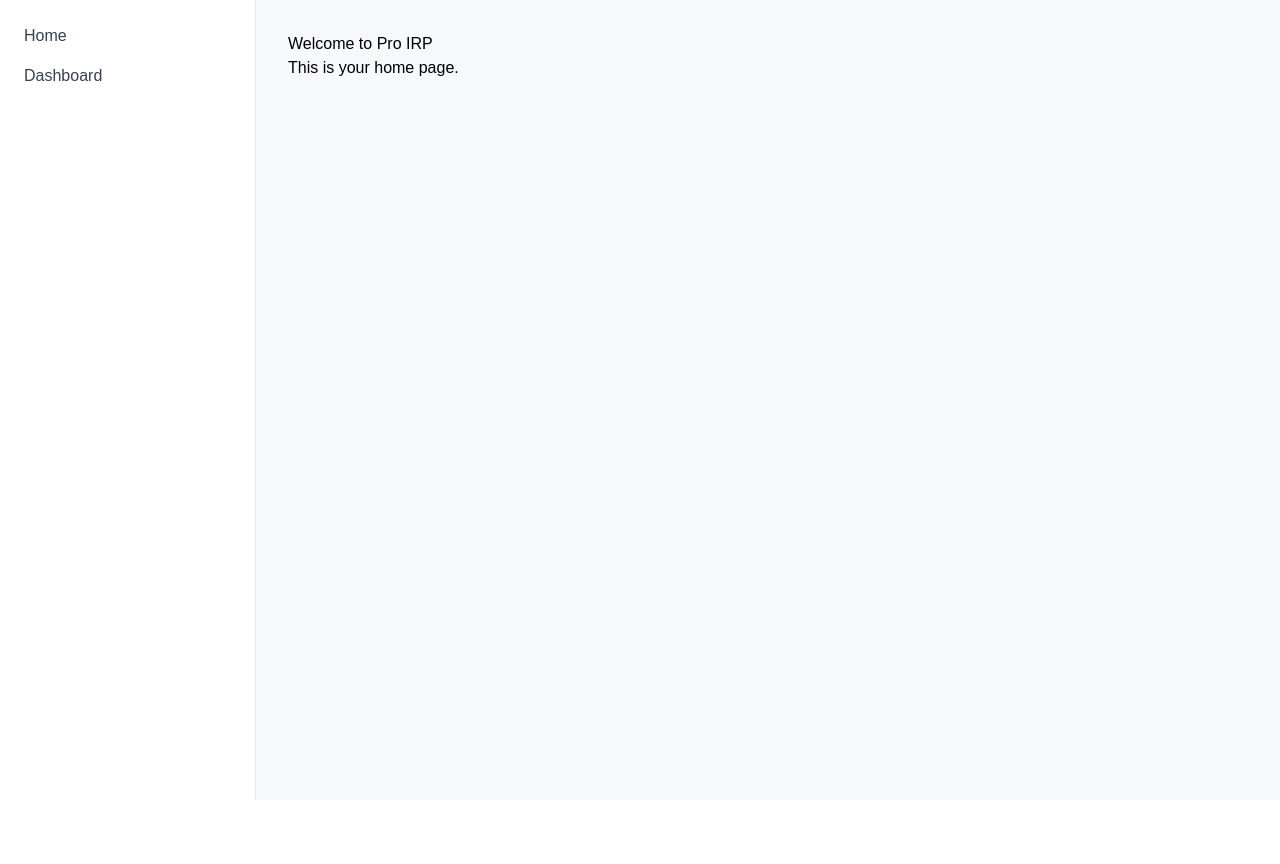
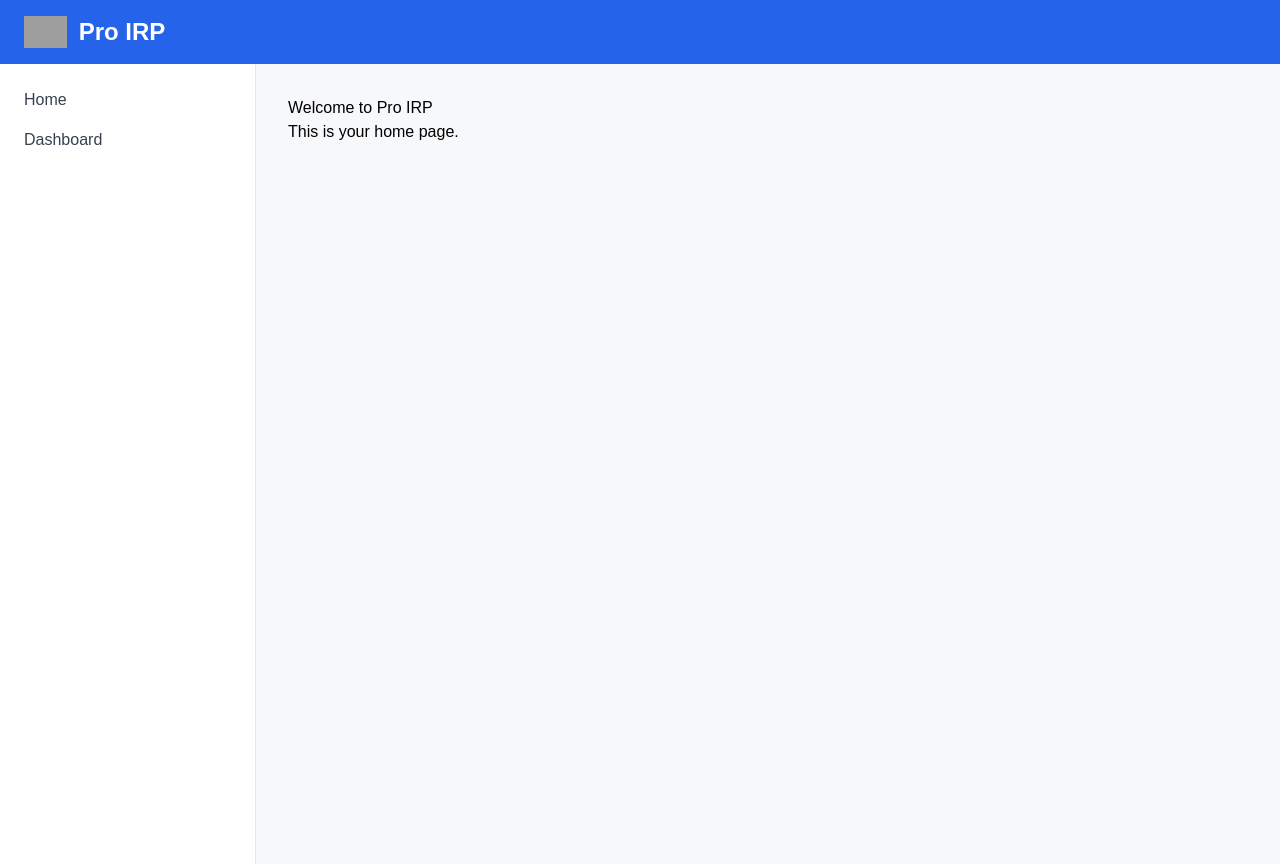
Before and after one commit to sefluegel/pro-irp, a React (Create React App) app in the folder frontend/: page / in a window 1280 px wide. Before the commit the page ends 800 px from the top, so only its background shows below. Built offline with nearby package versions, Linux system fonts and the light colour scheme; grey boxes are pictures that could not be loaded; the HTML template or start-up script is replaced by a standard one.

Commit message:
Update App.jsx

```diff
--- a/frontend/src/App.jsx
+++ b/frontend/src/App.jsx
@@ -3,6 +3,7 @@ import { BrowserRouter as Router, Routes, Route } from "react-router-dom";
 import { AuthProvider } from "./context/AuthContext";
 import PrivateRoute from "./components/PrivateRoute";
 import Sidebar from "./components/Sidebar";
+import Header from "./components/Header";   // <-- ADD THIS LINE
 import Home from "./pages/Home";
 import Signup from "./pages/Signup";
 import Login from "./pages/Login";
@@ -19,6 +20,7 @@ const Dashboard = () => (
 const App = () => (
   <AuthProvider>
     <Router>
+      <Header /> {/* <-- YOUR REAL HEADER */}
       <div style={{ display: "flex", minHeight: "100vh" }}>
         <Sidebar />
         <div style={{ flex: 1, background: "#f7f8fa", padding: "2rem" }}>
@@ -35,7 +37,6 @@ const App = () => (
                 </PrivateRoute>
               }
             />
-            {/* fallback 404 */}
             <Route path="*" element={<div>404 Not Found</div>} />
           </Routes>
         </div>
```
